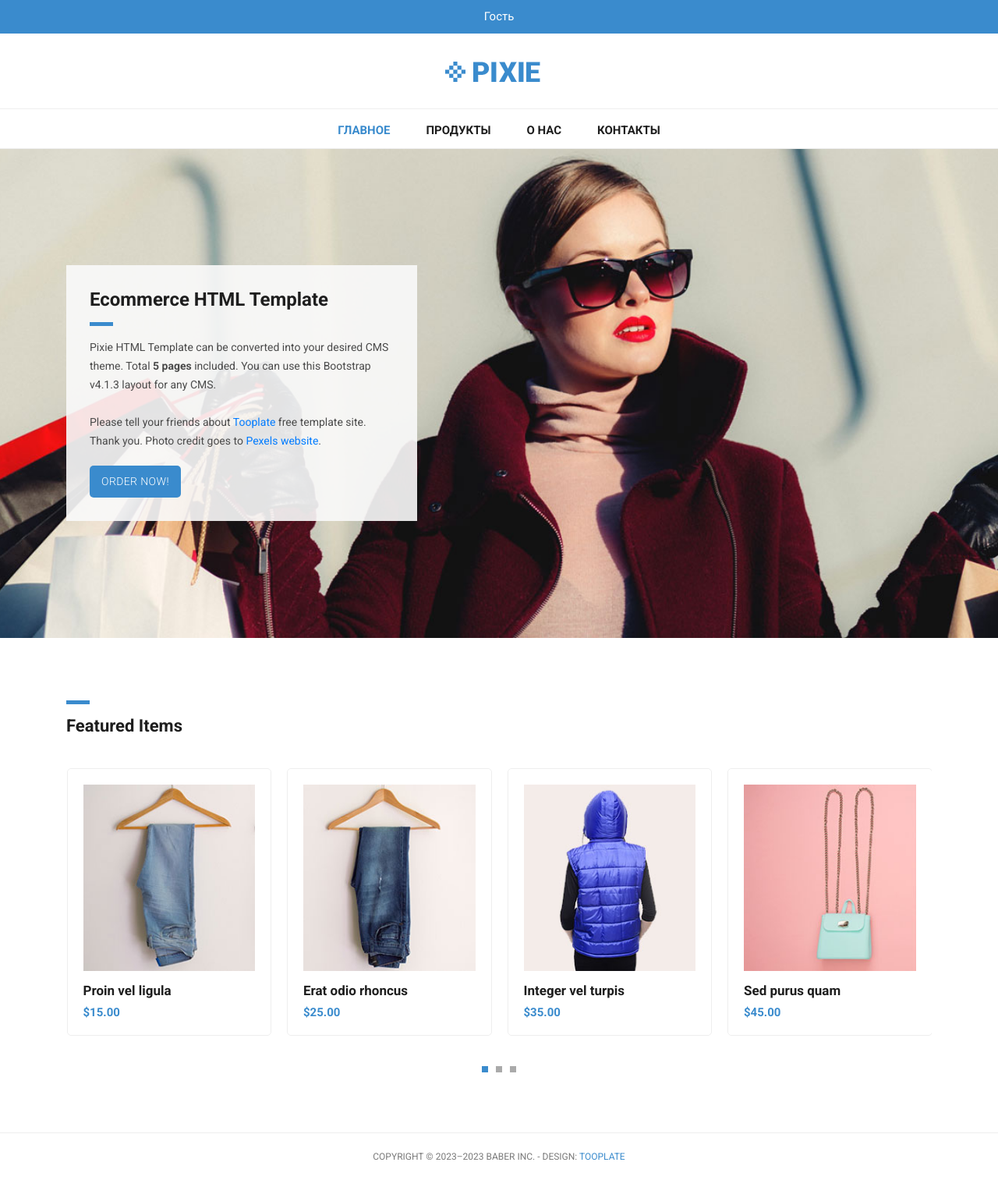
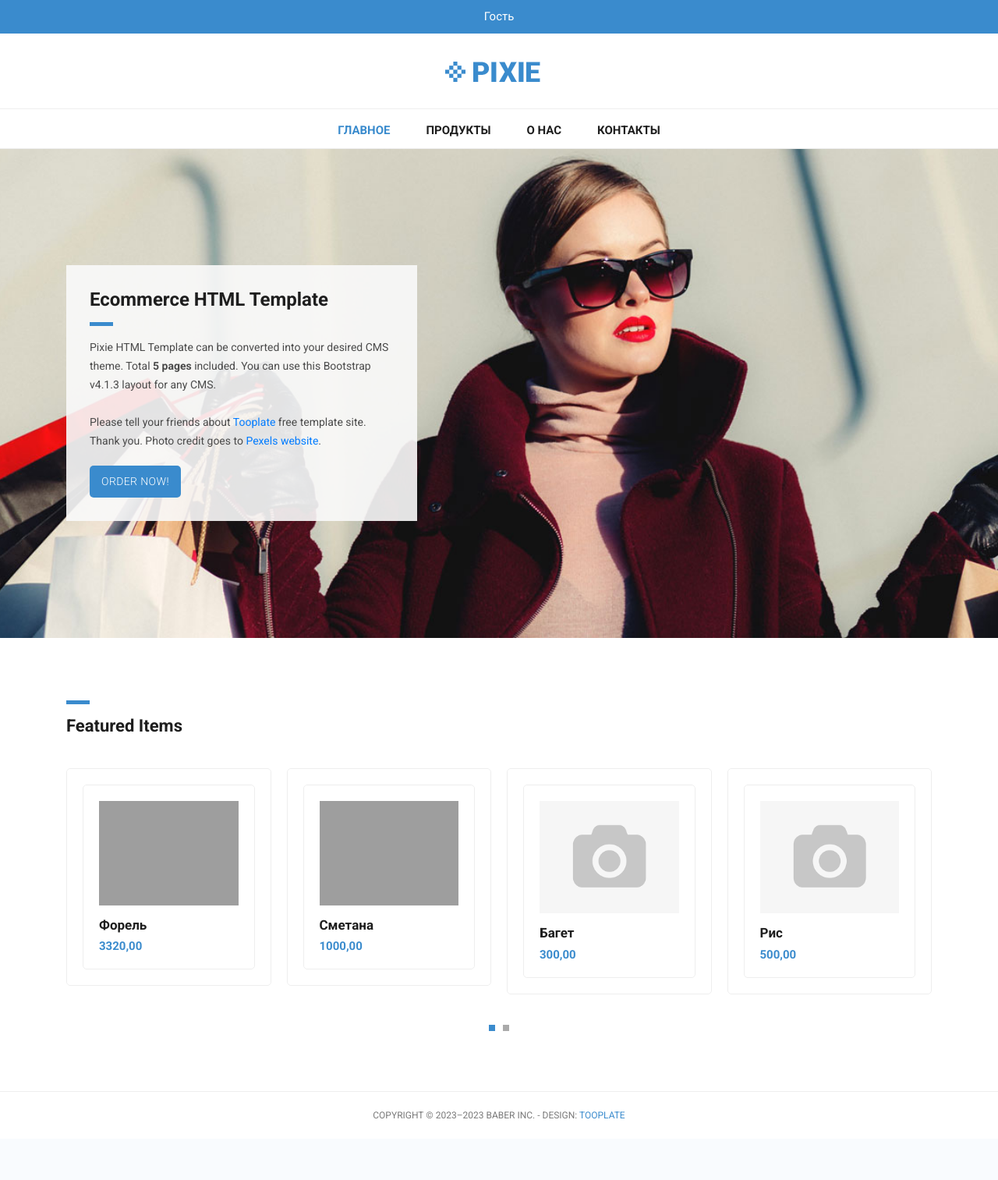
Before and after one commit to Raiymand/stepshop_SDP221, a Django app: page / in a window 1280 px wide. Shown: the whole page at 78% size. After the commit the page ends 1435 px from the top, so only its background shows below. Run offline with Django 4.2, Linux system fonts and the light colour scheme; data comes from the database, SQL or seed files in the repository; both versions use the stored data as it was after the commit; some libraries are stand-ins or nearby versions; grey boxes are pictures that could not be loaded.

Commit message:
lesson_06 files

```diff
--- a/stepshop/mainapp/views.py
+++ b/stepshop/mainapp/views.py
@@ -17,7 +17,8 @@ def get_data(**kawargs):
 
 def index(request):
     title = "главное"
-    context = get_data(title=title)
+    prods = Product.objects.all()
+    context = get_data(title=title, prods=prods)
     return render(request, 'index.html', context)
 
 
--- a/stepshop/templates/index.html
+++ b/stepshop/templates/index.html
@@ -35,69 +35,25 @@
             </div>
             <div class="col-md-12">
                 <div class="owl-carousel owl-theme">
-              <a href="single-product.html">
+                    {% for prod in prods %}
+                        <a href="{% url 'products:product' prod.pk %}">
                         <div class="featured-item">
-                  <img src="{% static '/assets/images/item-01.jpg' %}" alt="Item 1">
-                  <h4>Proin vel ligula</h4>
-                  <h6>$15.00</h6>
+                              {% if prod.image %}
+                                 <div class="featured-item">
+                                    <img src="/media/{{ prod.image }}" alt="{{prod.name}}">
+                                    <h4>{{prod.name}}</h4>
+                                    <h6>{{prod.price}}</h6>
+                                 </div>
+                            {% else %}
+                                <div class="featured-item">
+                                    <img src="{% static 'assets/images/default.png' %}" alt="{{prod.name}}">
+                                        <h4>{{prod.name}}</h4>
+                                        <h6>{{prod.price}}</h6>
+                                </div>
+                            {%endif%}
                         </div>
                     </a>
-              <a href="single-product.html">
-                <div class="featured-item">
-                  <img src="{% static '/assets/images/item-02.jpg' %}" alt="Item 2">
-                  <h4>Erat odio rhoncus</h4>
-                  <h6>$25.00</h6>
-                </div>
-              </a>
-              <a href="single-product.html">
-                <div class="featured-item">
-                  <img src="{% static '/assets/images/item-03.jpg' %}" alt="Item 3">
-                  <h4>Integer vel turpis</h4>
-                  <h6>$35.00</h6>
-                </div>
-              </a>
-              <a href="single-product.html">
-                <div class="featured-item">
-                  <img src="{% static '/assets/images/item-04.jpg' %}" alt="Item 4">
-                  <h4>Sed purus quam</h4>
-                  <h6>$45.00</h6>
-                </div>
-              </a>
-              <a href="single-product.html">
-                <div class="featured-item">
-                  <img src="{% static '/assets/images/item-05.jpg' %}" alt="Item 5">
-                  <h4>Morbi aliquet</h4>
-                  <h6>$55.00</h6>
-                </div>
-              </a>
-              <a href="single-product.html">
-                <div class="featured-item">
-                  <img src="{% static '/assets/images/item-06.jpg' %}" alt="Item 6">
-                  <h4>Urna ac diam</h4>
-                  <h6>$65.00</h6>
-                </div>
-              </a>
-              <a href="single-product.html">
-                <div class="featured-item">
-                  <img src="{% static '/assets/images/item-04.jpg' %}" alt="Item 7">
-                  <h4>Proin eget imperdiet</h4>
-                  <h6>$75.00</h6>
-                </div>
-              </a>
-              <a href="single-product.html">
-                <div class="featured-item">
-                  <img src="{% static '/assets/images/item-05.jpg' %}" alt="Item 8">
-                  <h4>Nullam risus nisl</h4>
-                  <h6>$85.00</h6>
-                </div>
-              </a>
-              <a href="single-product.html">
-                <div class="featured-item">
-                  <img src="{% static '/assets/images/item-06.jpg' %}" alt="Item 9">
-                  <h4>Cras tempus</h4>
-                  <h6>$95.00</h6>
-                </div>
-              </a>
+                    {% endfor %}
                 </div>
             </div>
         </div>
@@ -107,4 +63,5 @@
 
 
 
+
 {% endblock %}
```
Also changed, not shown: stepshop/db.sqlite3. Lines whose indentation alone changed are shown as unchanged.
